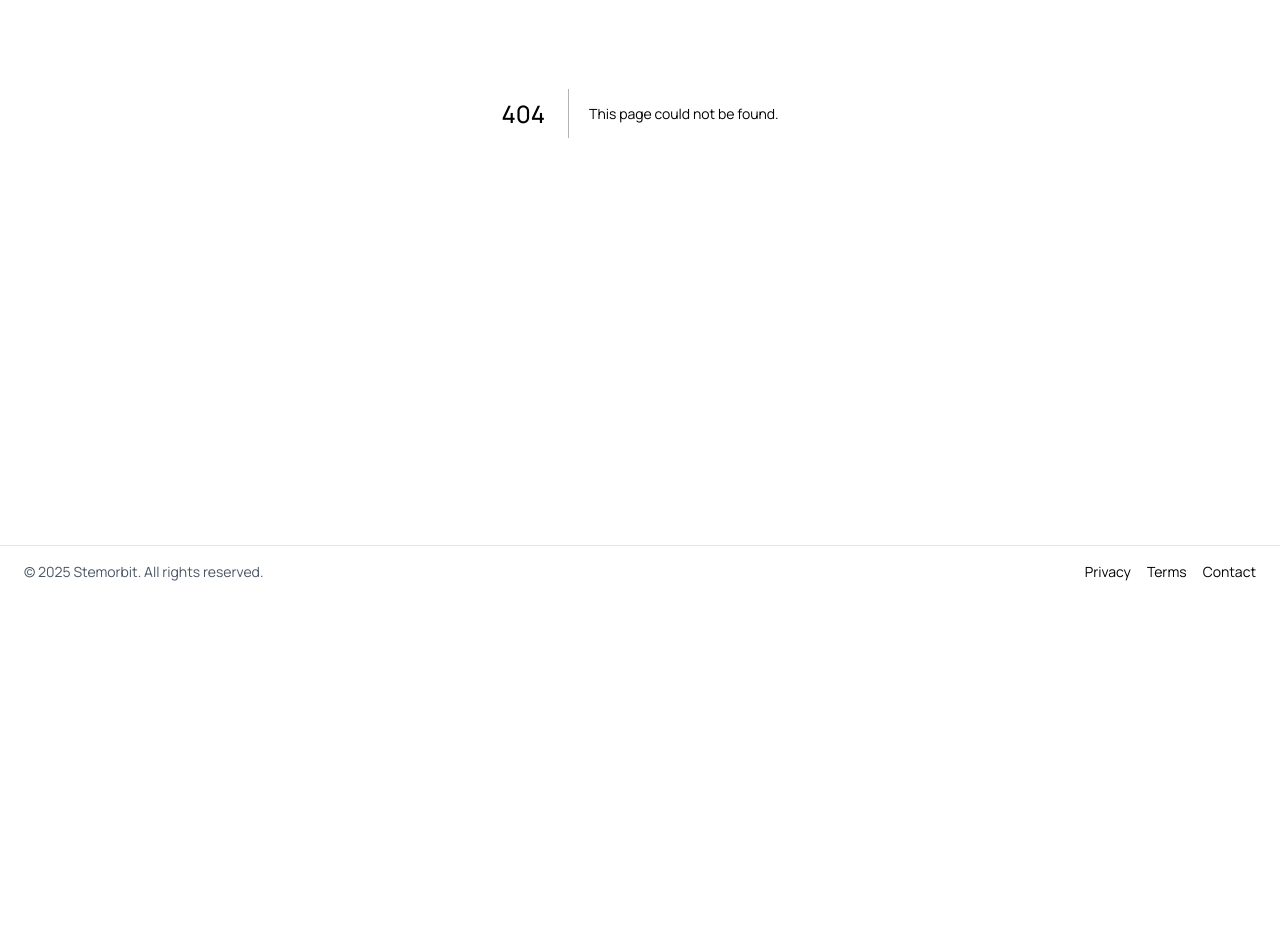
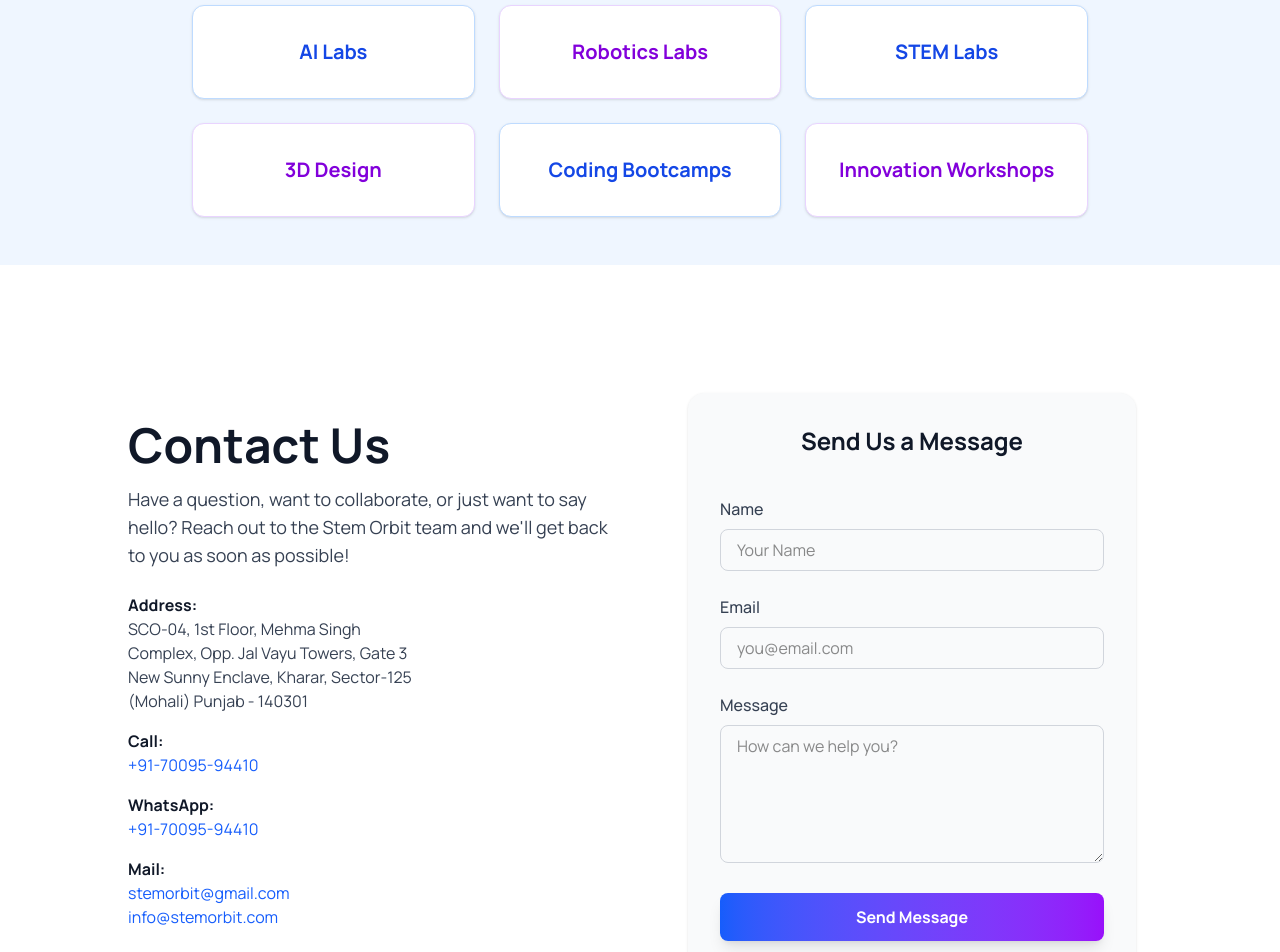
Before and after one commit to imAbhishekRao/StemOrbit, a Next.js app: page /contact in a window 1280 px wide. Before the commit this address had no page. Shown: the part 400-1352 px from the top of the page. Before the commit the page ends 998 px from the top, so only its background shows below. Built offline with nearby package versions, Linux system fonts and the light colour scheme.

Commit message:
contact us added

```diff
--- /dev/null
+++ b/app/contact/page.js
@@ -0,0 +1,145 @@
+"use client";
+
+import { useState } from "react";
+
+export default function Contact() {
+  const faqs = [
+    {
+      q: "What is Stem Orbit?",
+      a: "Stem Orbit is an education platform dedicated to empowering young minds through hands-on STEM, AI, Robotics, and 3D Design labs.",
+    },
+    {
+      q: "How can I enroll my child in a lab?",
+      a: "You can enroll your child by contacting us through the form above or by calling our support number. We'll guide you through the process!",
+    },
+    {
+      q: "Are your programs suitable for beginners?",
+      a: "Absolutely! Our labs and workshops are designed for all skill levels, from beginners to advanced learners.",
+    },
+    {
+      q: "Where are your labs located?",
+      a: "We have labs in multiple cities and also offer online programs. Check our website or contact us for the nearest location.",
+    },
+    {
+      q: "Do you offer online classes?",
+      a: "Yes, we offer a variety of online STEM programs and workshops for students everywhere.",
+    },
+    {
+      q: "How do I get in touch for partnership opportunities?",
+      a: "Please use the contact form above or email us at info@stemorbit.com for partnership inquiries.",
+    },
+  ];
+  const [open, setOpen] = useState(null);
+
+  return (
+    <div className="min-h-screen bg-white">
+      {/* Offerings Section */}
+      <section className="w-full bg-[#33aade] py-12">
+        <div className="max-w-6xl mx-auto px-4">
+          <h1 className="text-4xl md:text-5xl font-bold text-white text-center mb-8">Contact Us</h1>
+        </div>
+      </section>
+      <section className="w-full bg-blue-50 py-12 px-4">
+        <div className="max-w-6xl mx-auto">
+          <h2 className="text-2xl md:text-3xl font-bold text-[#0a2a5c] text-center mb-8">Get the info you're looking for about our labs</h2>
+          <div className="grid grid-cols-1 sm:grid-cols-2 md:grid-cols-3 lg:grid-cols-3 gap-6 max-w-4xl mx-auto">
+            <a href="#" className="rounded-xl bg-white border border-blue-200 shadow-sm px-8 py-8 flex items-center justify-center text-center text-xl font-semibold text-blue-700 hover:bg-blue-100 transition">AI Labs</a>
+            <a href="#" className="rounded-xl bg-white border border-purple-200 shadow-sm px-8 py-8 flex items-center justify-center text-center text-xl font-semibold text-purple-700 hover:bg-purple-100 transition">Robotics Labs</a>
+            <a href="#" className="rounded-xl bg-white border border-blue-200 shadow-sm px-8 py-8 flex items-center justify-center text-center text-xl font-semibold text-blue-700 hover:bg-blue-100 transition">STEM Labs</a>
+            <a href="#" className="rounded-xl bg-white border border-purple-200 shadow-sm px-8 py-8 flex items-center justify-center text-center text-xl font-semibold text-purple-700 hover:bg-purple-100 transition">3D Design</a>
+            <a href="#" className="rounded-xl bg-white border border-blue-200 shadow-sm px-8 py-8 flex items-center justify-center text-center text-xl font-semibold text-blue-700 hover:bg-blue-100 transition">Coding Bootcamps</a>
+            <a href="#" className="rounded-xl bg-white border border-purple-200 shadow-sm px-8 py-8 flex items-center justify-center text-center text-xl font-semibold text-purple-700 hover:bg-purple-100 transition">Innovation Workshops</a>
+          </div>
+        </div>
+      </section>
+      {/* Contact Section */}
+      <section className="w-full py-24 md:py-32 px-4 md:px-0 bg-white">
+        <div className="max-w-5xl mx-auto flex flex-col md:flex-row items-center md:items-stretch gap-12 md:gap-0">
+          {/* Left: Contact Info */}
+          <div className="flex-1 flex flex-col justify-center md:pr-16 mb-12 md:mb-0">
+            <h1 className="text-4xl md:text-5xl font-bold text-gray-900 mb-4">Contact Us</h1>
+            <p className="text-lg text-gray-700 mb-6 max-w-xl">
+              Have a question, want to collaborate, or just want to say hello? Reach out to the Stem Orbit team and we'll get back to you as soon as possible!
+            </p>
+            <div className="mb-4">
+              <div className="font-semibold text-gray-900">Address:</div>
+              <div className="text-gray-700">
+                SCO-04, 1st Floor, Mehma Singh<br />
+                Complex, Opp. Jal Vayu Towers, Gate 3<br />
+                New Sunny Enclave, Kharar, Sector-125<br />
+                (Mohali) Punjab - 140301
+              </div>
+            </div>
+            <div className="mb-4">
+              <div className="font-semibold text-gray-900">Call:</div>
+              <a href="tel:+917009594410" className="text-blue-600 hover:underline">+91-70095-94410</a>
+            </div>
+            <div className="mb-4">
+              <div className="font-semibold text-gray-900">WhatsApp:</div>
+              <a href="https://wa.me/917009594410" className="text-blue-600 hover:underline">+91-70095-94410</a>
+            </div>
+            <div className="mb-4">
+              <div className="font-semibold text-gray-900">Mail:</div>
+              <a href="mailto:stemorbit@gmail.com" className="text-blue-600 hover:underline block">stemorbit@gmail.com</a>
+              <a href="mailto:info@stemorbit.com" className="text-blue-600 hover:underline">info@stemorbit.com</a>
+            </div>
+          </div>
+          {/* Right: Contact Form */}
+          <div className="flex-1 flex items-center justify-center">
+            <form className="w-full max-w-md bg-gray-50 rounded-2xl shadow p-8 flex flex-col gap-6">
+              <h2 className="text-2xl font-bold text-gray-900 mb-4 text-center">Send Us a Message</h2>
+              <div>
+                <label className="block text-gray-700 font-medium mb-2" htmlFor="name">Name</label>
+                <input className="w-full px-4 py-2 rounded-lg border border-gray-300 focus:outline-none focus:ring-2 focus:ring-blue-200" type="text" id="name" name="name" placeholder="Your Name" />
+              </div>
+              <div>
+                <label className="block text-gray-700 font-medium mb-2" htmlFor="email">Email</label>
+                <input className="w-full px-4 py-2 rounded-lg border border-gray-300 focus:outline-none focus:ring-2 focus:ring-blue-200" type="email" id="email" name="email" placeholder="you@email.com" />
+              </div>
+              <div>
+                <label className="block text-gray-700 font-medium mb-2" htmlFor="message">Message</label>
+                <textarea className="w-full px-4 py-2 rounded-lg border border-gray-300 focus:outline-none focus:ring-2 focus:ring-blue-200" id="message" name="message" rows={5} placeholder="How can we help you?" />
+              </div>
+              <button type="submit" className="w-full py-3 bg-gradient-to-r from-blue-600 to-purple-600 text-white font-semibold rounded-lg hover:from-blue-700 hover:to-purple-700 transition-all duration-300 shadow-lg">Send Message</button>
+            </form>
+          </div>
+        </div>
+      </section>
+      {/* FAQ Section */}
+      <section className="w-full py-20 px-4 bg-white">
+        <div className="max-w-3xl mx-auto">
+          <div className="text-center mb-8">
+            <div className="text-2xl md:text-3xl font-semibold mb-2 text-pink-500" style={{ fontFamily: 'cursive' }}>You Ask, We Answer</div>
+            <h2 className="text-3xl md:text-4xl font-bold text-gray-900">Frequently Asked Questions</h2>
+          </div>
+          <div className="bg-gray-50 rounded-2xl shadow-lg p-4 md:p-8">
+            {faqs.map((item, idx) => (
+              <div key={idx} className="border-b last:border-b-0 border-gray-200">
+                <button
+                  className="w-full flex items-center justify-between py-5 px-2 md:px-4 text-left text-lg font-medium text-gray-900 focus:outline-none hover:bg-blue-50 hover:text-blue-700 transition-colors"
+                  onClick={() => setOpen(open === idx ? null : idx)}
+                  aria-expanded={open === idx}
+                >
+                  {item.q}
+                  <span className="ml-2 text-2xl transition-transform" style={{ transform: open === idx ? 'rotate(45deg)' : 'rotate(0deg)' }}>
+                    +
+                  </span>
+                </button>
+                {open === idx && (
+                  <div className="pb-5 px-2 md:px-4 text-gray-700 text-base animate-fade-in">
+                    {item.a}
+                  </div>
+                )}
+              </div>
+            ))}
+          </div>
+        </div>
+      </section>
+    </div>
+  );
+}
+
+// Add fade-in animation for answer
+// In your globals.css:
+// @keyframes fade-in { from { opacity: 0; } to { opacity: 1; } }
+// .animate-fade-in { animation: fade-in 0.3s ease; }
--- a/app/globals.css
+++ b/app/globals.css
@@ -199,3 +199,11 @@ h1, h2, h3, h4, h5, h6 {
 .scrollbar-hide::-webkit-scrollbar {
   display: none; /* Chrome, Safari, Opera */
 }
+
+@keyframes fade-in {
+  from { opacity: 0; }
+  to { opacity: 1; }
+}
+.animate-fade-in {
+  animation: fade-in 0.3s ease;
+}
```
